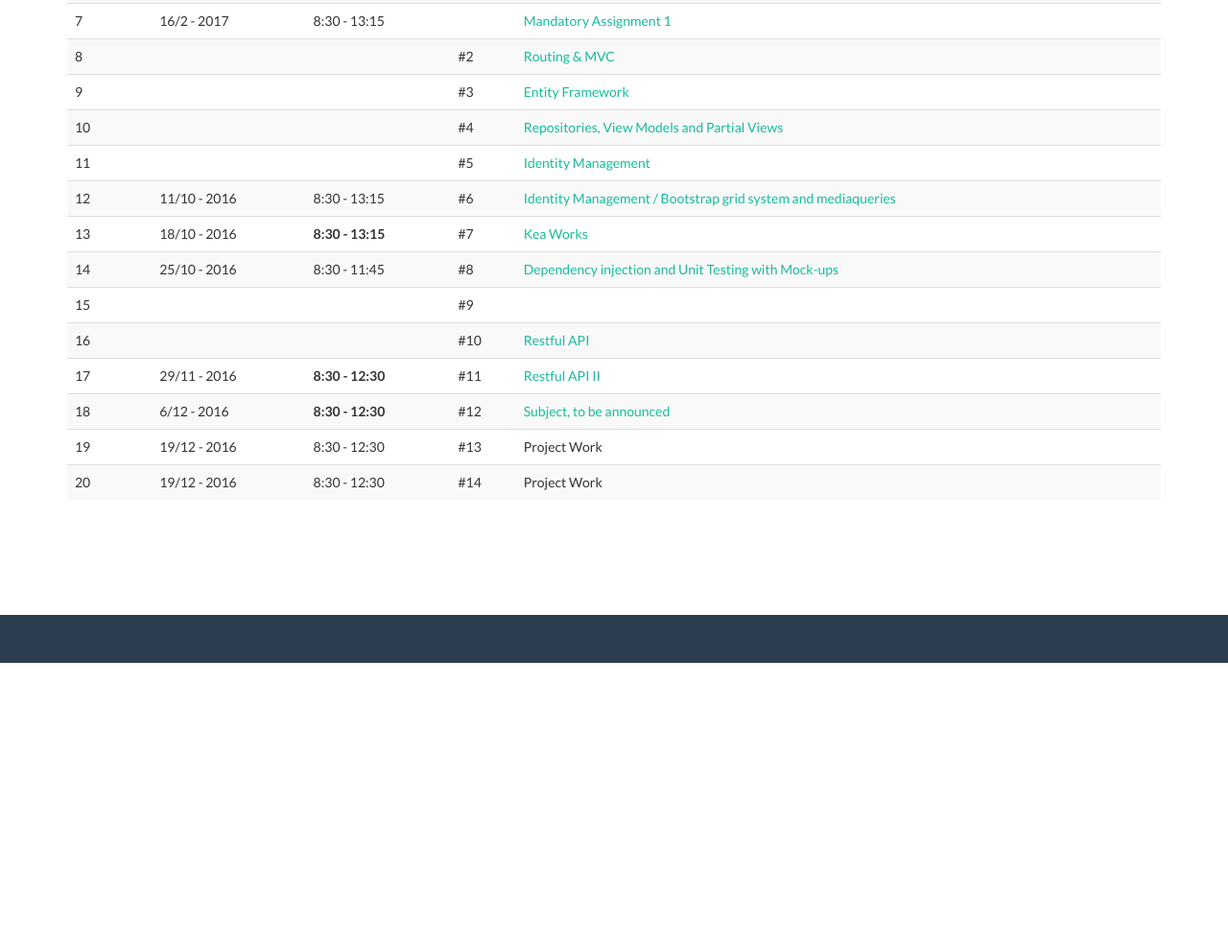
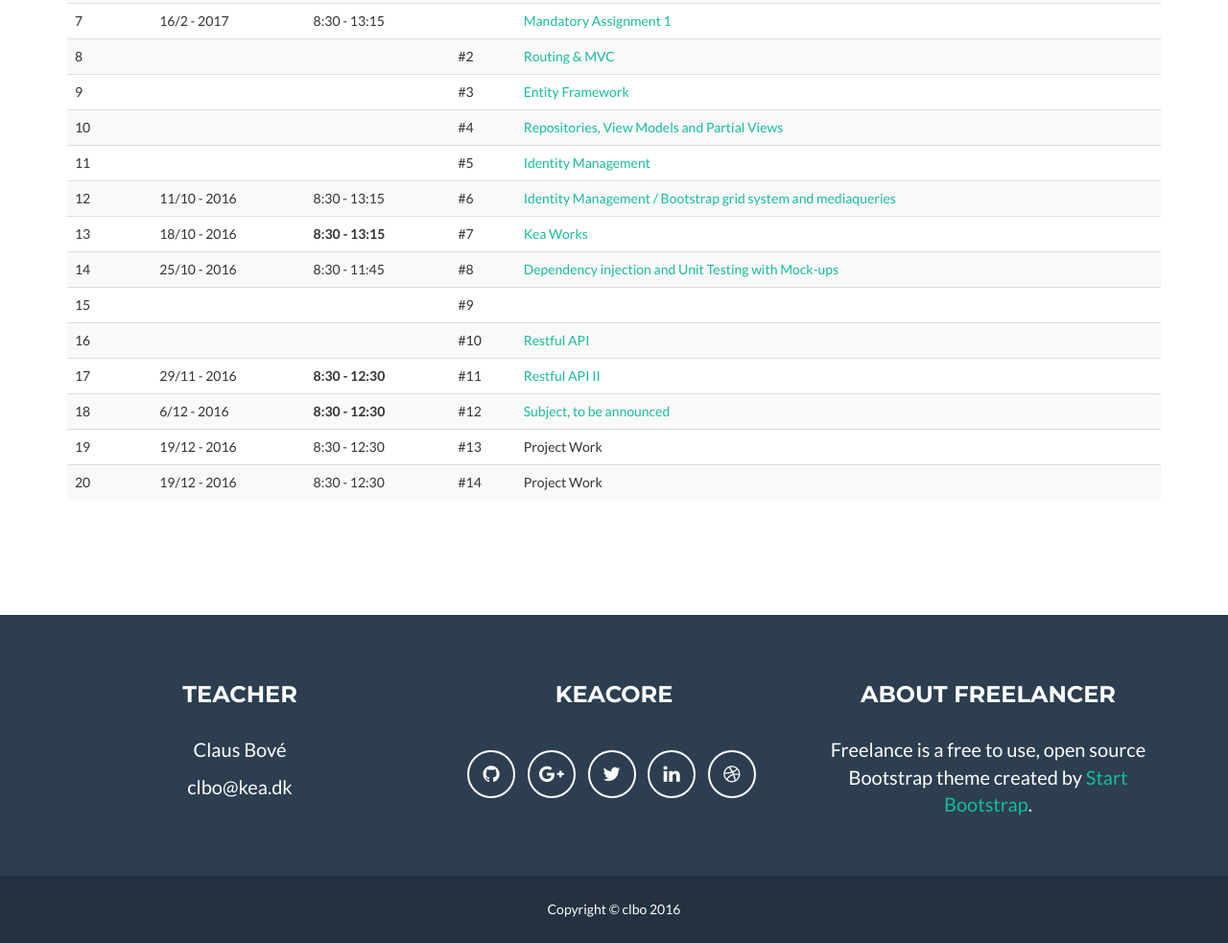
Before and after one commit to keacore/keacore.github.io, a website: page index.html in a window 1280 px wide. Shown: the part 291-1274 px from the top of the page at 96% size. Before the commit the page ends 982 px from the top, so only its background shows below. Drawn offline with nearby package versions, Linux system fonts and the light colour scheme.

Commit message:
footer added

```diff
--- a/index.html
+++ b/index.html
@@ -200,17 +200,17 @@
     <footer class="text-center">
         <div class="footer-above">
             <div class="container">
-                <!-- <div class="row">
+                <div class="row">
                     <div class="footer-col col-md-4">
-                        <h3>Location</h3>
-                        <p>3481 Melrose Place
-                            <br>Beverly Hills, CA 90210</p>
+                        <h3>Teacher</h3>
+                        <p>Claus Bové</p>
+                        <p>clbo@kea.dk</p>
                     </div>
                     <div class="footer-col col-md-4">
-                        <h3>Around the Web</h3>
+                        <h3>KeaCore</h3>
                         <ul class="list-inline">
                             <li>
-                                <a href="#" class="btn-social btn-outline"><i class="fa fa-fw fa-facebook"></i></a>
+                                <a href="https://github.com/keacore" class="btn-social btn-outline"><i class="fa fa-fw fa-github"></i></a>
                             </li>
                             <li>
                                 <a href="#" class="btn-social btn-outline"><i class="fa fa-fw fa-google-plus"></i></a>
@@ -237,9 +237,9 @@
             <div class="container">
                 <div class="row">
                     <div class="col-lg-12">
-                        Copyright &copy; Your Website 2016
+                        Copyright &copy; clbo 2016
                     </div>
-                </div> -->
+                </div>
             </div>
         </div>
     </footer>
```
